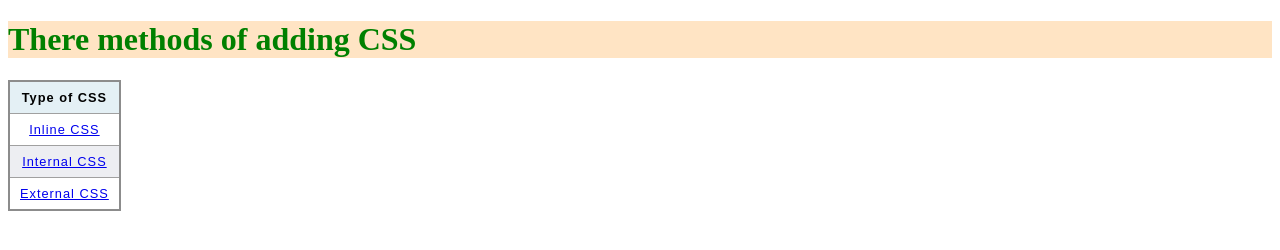
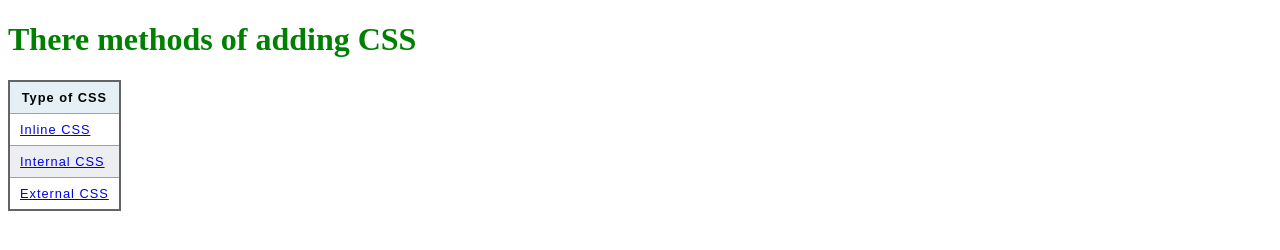
Before and after one commit to ravisivamf/adding_css, a plain HTML site: page index.html in a window 1280 px wide. Drawn offline with Linux system fonts and the light colour scheme.

Commit message:
update adding css

```diff
--- a/style.css
+++ b/style.css
@@ -1,10 +1,10 @@
 h1{
-    color:green; background-color:bisque;
+    color:green;
 }
 
 table {
     border-collapse: collapse;
-    border: 2px solid rgb(140 140 140);
+    border: 2px solid rgb(100 100 100);
     font-family: sans-serif;
     font-size: 0.8rem;
     letter-spacing: 1px;
@@ -28,7 +28,7 @@ table {
   }
 
   td:last-of-type {
-    text-align: center;
+    text-align: left;
   }
 
   tbody > tr:nth-of-type(even) {
```
